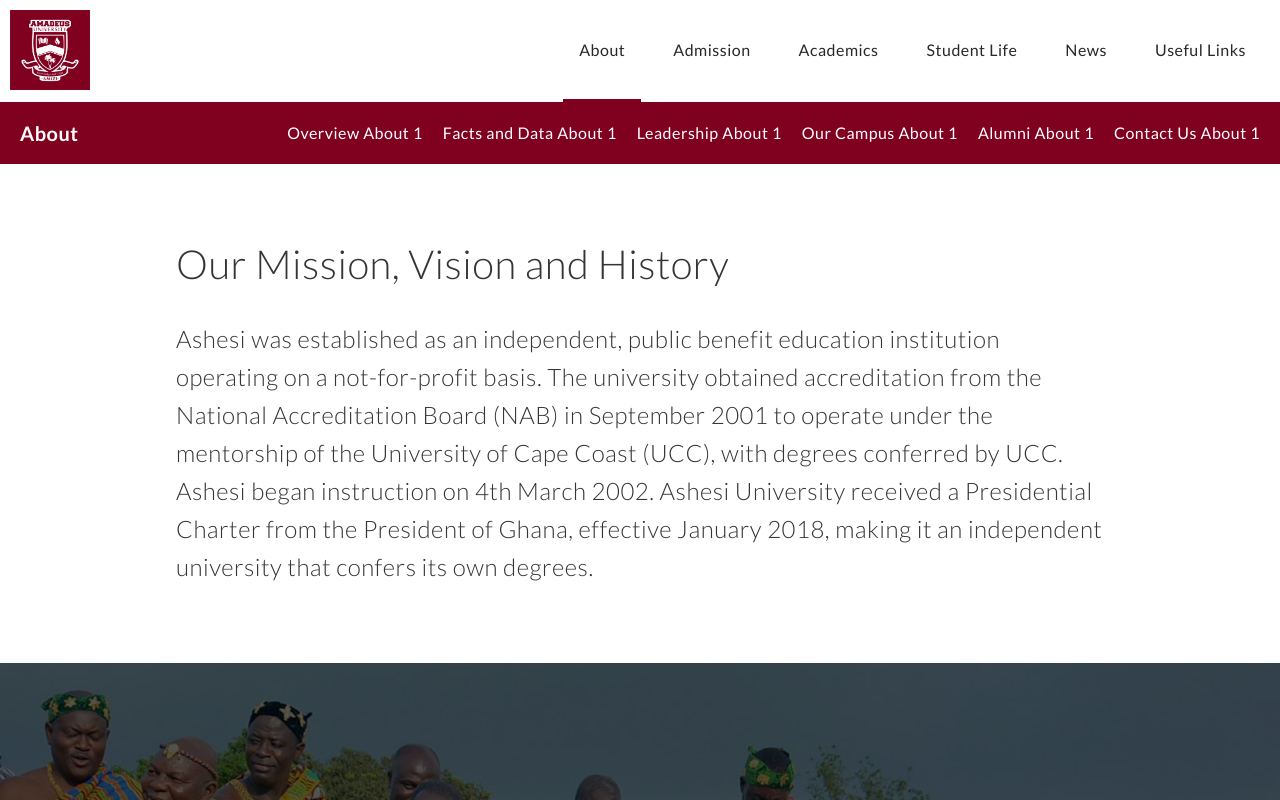
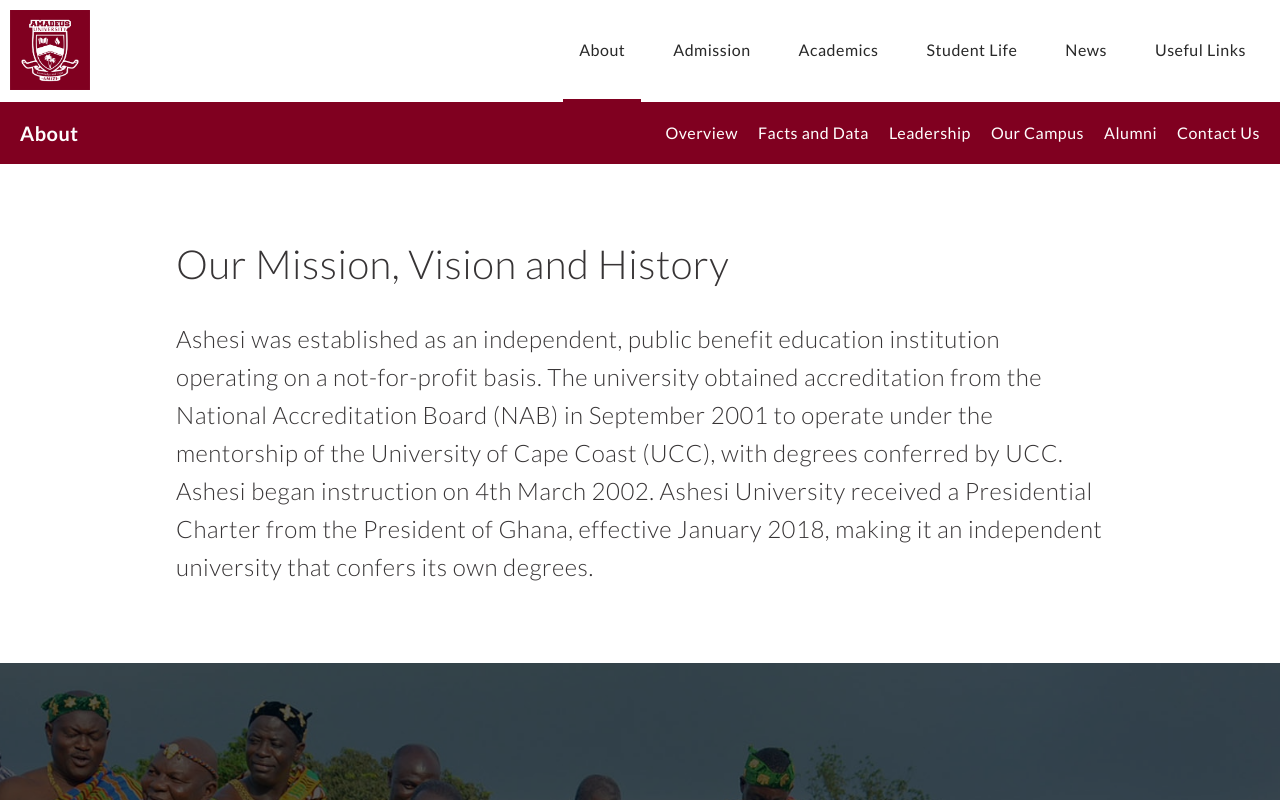
Before and after one commit to August-Deep-Tech/Amadeus-University-Website, a Next.js app: page /about/facts-and-data/mission-and-history in a window 1280 px wide. Shown: the top 800 px of the page. Built offline with nearby package versions, Linux system fonts and the light colour scheme.

Commit message:
fix: navmenu fix

```diff
--- a/src/components/Navbar.tsx
+++ b/src/components/Navbar.tsx
@@ -208,7 +208,7 @@
                                                                             : ""
                                                                             }`}
                                                                     >
-                                                                        {subItem.name} {currentItem?.name} {currentItem?.name === subItem.name ? "0" : "1"}
+                                                                        {subItem.name}
                                                                     </Link>
                                                                 </li>
                                                             ))}
```
